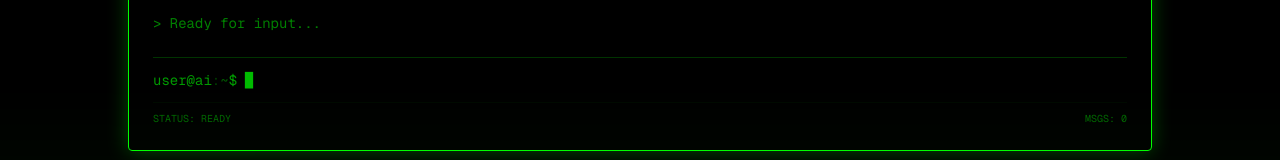
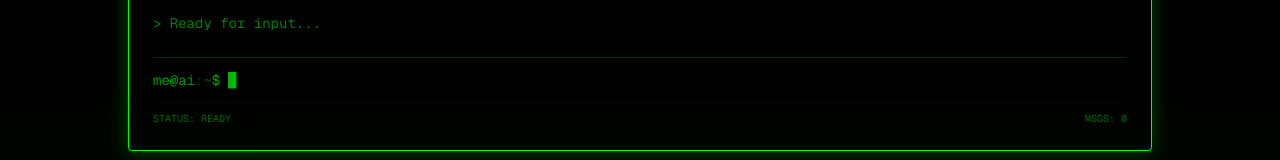
Before and after one commit to MISTERKID/ai-chatbot-terminal, a Next.js app: page / in a window 1280 px wide. Shown: the part 218-378 px from the top of the page. Built offline with nearby package versions, Linux system fonts and the light colour scheme.

Commit message:
feat: update main page content and layout.

```diff
--- a/src/app/page.tsx
+++ b/src/app/page.tsx
@@ -103,7 +103,7 @@ export default function TerminalChat() {
                 {m.role === 'user' ? (
                   <>
                     <p className="text-[#00ff00]">
-                      <span className="opacity-60">user@ai</span>
+                      <span className="opacity-60">me@ai</span>
                       <span className="opacity-40">:</span>
                       <span className="opacity-60">~</span>
                       <span className="text-[#00ff00]">$</span> <span className="text-white">{m.content}</span>
@@ -129,7 +129,7 @@ export default function TerminalChat() {
           <form onSubmit={handleSubmit} className="relative mt-4 pt-3 border-t border-[#00ff00]/20">
             <div className="flex items-center gap-1 text-sm">
               <span className="text-[#00ff00] opacity-60 shrink-0">
-                user@ai<span className="opacity-40">:</span>
+                me@ai<span className="opacity-40">:</span>
                 <span className="opacity-60">~</span>
                 <span className="text-[#00ff00]">$</span>
               </span>
```
